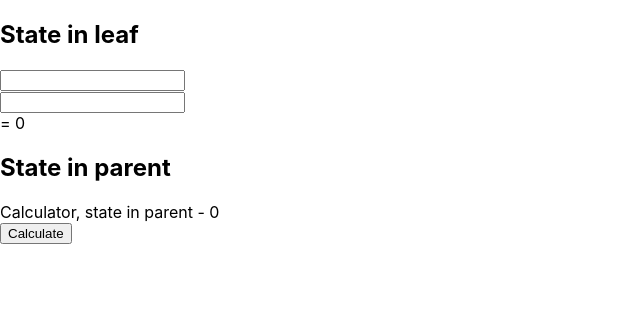
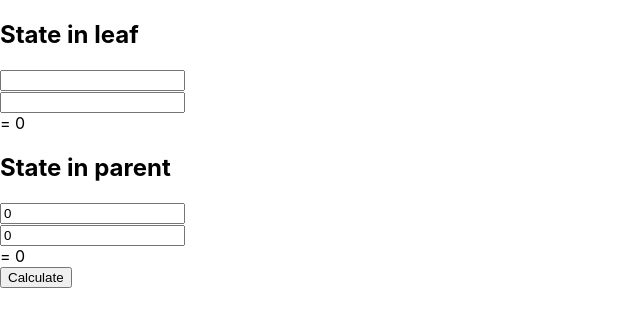
Before and after one commit to tsundberg/react-examples, a React (Create React App) app in the folder moving-state-around/: page / in a window 1280 px wide. Shown: the top 326 px of the page, without its empty margins (0-640 px from the left). Built offline with nearby package versions, Linux system fonts and the light colour scheme.

Commit message:
Added an example with state in a parent

```diff
--- a/moving-state-around/src/state-in-parent/Calculator.tsx
+++ b/moving-state-around/src/state-in-parent/Calculator.tsx
@@ -1,5 +1,6 @@
 import React from 'react';
 import {Calc} from "../components/Calc";
+import Minus from "./Minus";
 
 interface Props {
 }
@@ -9,17 +10,28 @@ interface State {
 }
 
 class Calculator extends Calc<Props, State> {
+    minus: React.RefObject<Minus>;
+
+    constructor(props: Props) {
+        super(props);
+
+        this.minus = React.createRef();
+    }
+
     state = {
         result: 0
     }
 
     calculate() {
-        this.setState({result: 4711});
+        if (this.minus.current !== null) {
+            const result = this.minus.current.getResult();
+            this.setState({result: result});
+        }
     }
 
     render() {
         return <div>
-            Calculator, state in parent - {this.state.result}
+            <Minus ref={this.minus}/> = {this.state.result}
         </div>
     }
 }
--- a/moving-state-around/src/state-in-parent/Minus.tsx
+++ b/moving-state-around/src/state-in-parent/Minus.tsx
@@ -1,15 +1,49 @@
 import React from 'react';
+import NumberField from "./NumberField";
 
 interface Props {
 }
 
 interface State {
+    first: number,
+    second: number
 }
 
 class Minus extends React.Component<Props, State> {
+    private readonly FIRST = "first";
+    private readonly SECOND = "second";
+
+    constructor(props: Props) {
+        super(props);
+        this.receiveValue = this.receiveValue.bind(this);
+        this.state = {
+            first: 0,
+            second: 0,
+        }
+    }
+
+    getResult(): number {
+        return this.state.first - this.state.second;
+    }
+
+    receiveValue(value: number, sender: string): void {
+        if (sender === this.FIRST) {
+            this.setState({first: value});
+        }
+        if (sender === this.SECOND) {
+            console.log(value, sender);
+            this.setState({second: value});
+        }
+    }
+
     render() {
         return <div>
-            Minus
+            <NumberField name={this.FIRST}
+                         value={this.state.first}
+                         sendValue={this.receiveValue}/>
+            <NumberField name={this.SECOND}
+                         value={this.state.second}
+                         sendValue={this.receiveValue}/>
         </div>
     }
 }
--- a/moving-state-around/src/state-in-parent/NumberField.tsx
+++ b/moving-state-around/src/state-in-parent/NumberField.tsx
@@ -1,15 +1,31 @@
 import React from 'react';
 
 interface Props {
+    value: number
+    name: string,
+    sendValue: (value: number, sender: string) => void;
 }
 
 interface State {
 }
 
 class NumberField extends React.Component<Props, State> {
+    handleChange(e: React.ChangeEvent<HTMLInputElement>) {
+        const dirty = e.currentTarget.value;
+        const number = Number(dirty);
+
+        if (!isNaN(number)) {
+            this.props.sendValue(number, this.props.name);
+        }
+    }
+
     render() {
         return <div>
-            NumberField
+            <input value={this.props.value}
+                   onChange={(e) => {
+                       this.handleChange(e)
+                   }}
+            />
         </div>
     }
 }
```
Also changed, not shown: 1 other file (tests, documents, lock files or other folders).
